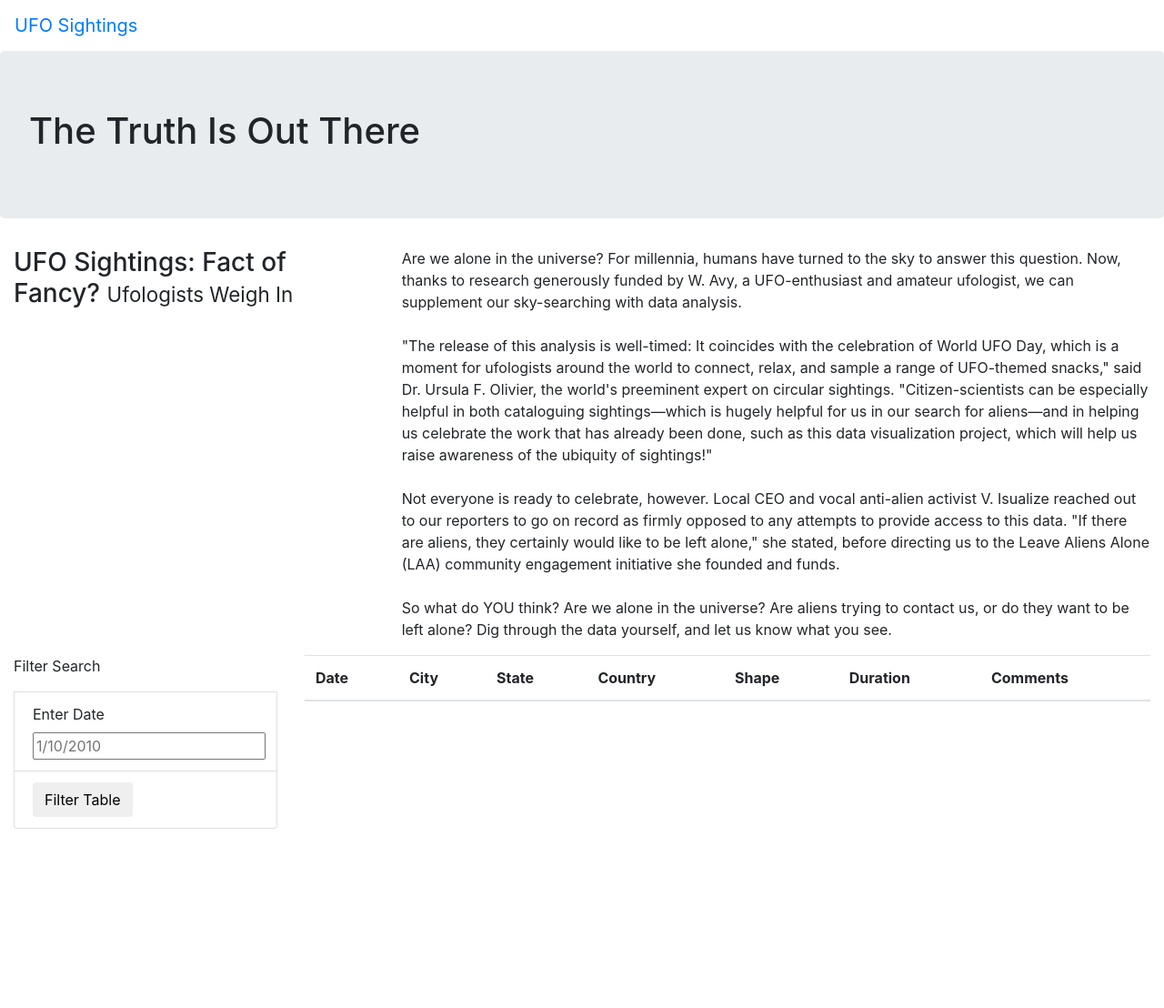
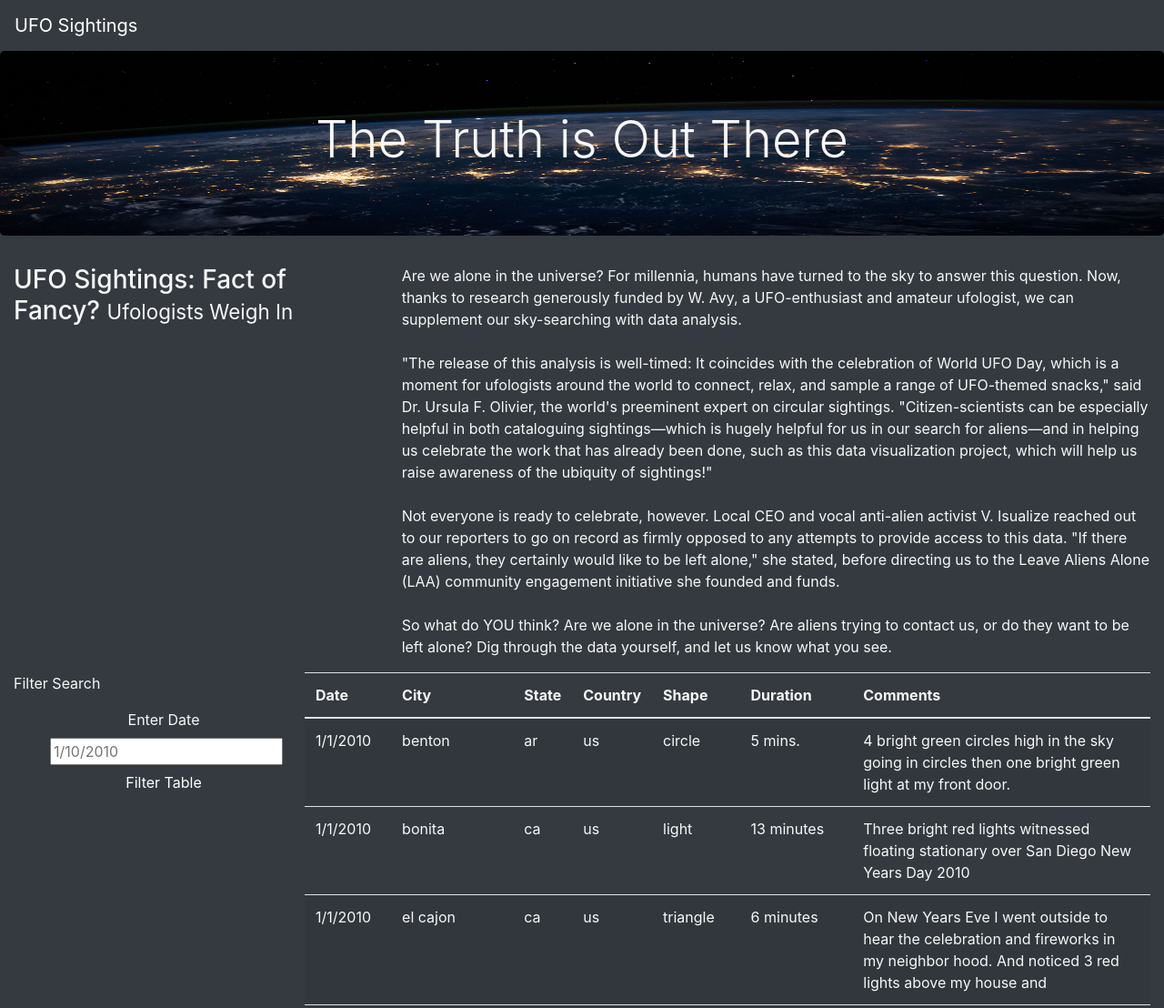
Before and after one commit to mmingoia/UFOs, a plain HTML site: page index.html in a window 1280 px wide. Shown: the top 1108 px of the page at 91% size. Before the commit the page ends 911 px from the top, so only its background shows below. Drawn offline with nearby package versions, Linux system fonts and the light colour scheme.

Commit message:
Completed Lesson Work

```diff
--- a/index.html
+++ b/index.html
@@ -12,14 +12,14 @@
     />
     <link rel="stylesheet" href="static/css/style.css">
 </head>
-<body>
+<body class="bg-dark">
     <div class="wrapper">
-        <nav class="navbar navbar-expand-lg">
+        <nav class="navbar navbar-dark bg-dark navbar-expand-lg">
             <a class="navbar-brand" href="index.html">UFO Sightings</a>
         </nav>
     </div>
     <div class="jumbotron">
-        <h1>The Truth Is Out There</h1>
+        <h1 class="display-4">The Truth is Out There</h1>
     </div>
     <div class="container-fluid">
         <div class="row">
@@ -33,22 +33,25 @@
           </div>
         </div>
     </div>
-
-
     <div class="container-fluid">
         <div class="row">
             <div class="col-md-3">
-            <form>
+                <form class="bg-dark">
                     <p>Filter Search</p>
-                <li class="list-group-item">
+                    <ul class="bg-dark">
+                        <li class="bg-dark">
                         <label for="date">Enter Date</label>
                         <input type="text" placeholder="1/10/2010" id="datetime" />
                         </li>
-                <li class="list-group-item">
-                    <button id="filter-btn" type="button" class="btn btn-default">Filter Table</button>
+                        <li class="bg-dark">
+                        <button id="filter-btn" type="button" class="btn btn-dark">
+                            Filter Table
+                        </button>
                         </li>
+                    </ul>
                 </form>
             </div>
+
             <div class="col-md-9">
                 <table class="table table-striped">
                     <thead>
@@ -67,5 +70,8 @@
             </div>
         </div>
     </div>
+<script src="https://cdnjs.cloudflare.com/ajax/libs/d3/4.11.0/d3.js"></script>
+<script src="static/js/data.js"></script>
+<script src="static/js/app.js"></script>
 </body>
 </html>
--- a/static/css/style.css
+++ b/static/css/style.css
@@ -0,0 +1,13 @@
+body {
+
+    color: #f7f7f7;
+  }
+.jumbotron {
+    background-image: url("../images/nasa.jpg");
+    background-size: 100% 100%;
+    text-align: center;
+  }
+li {
+    list-style-type: none;
+    text-align: center;
+}
```
Also changed, not shown: static/images/nasa.jpg (added). Lines whose indentation alone changed are shown as unchanged.
